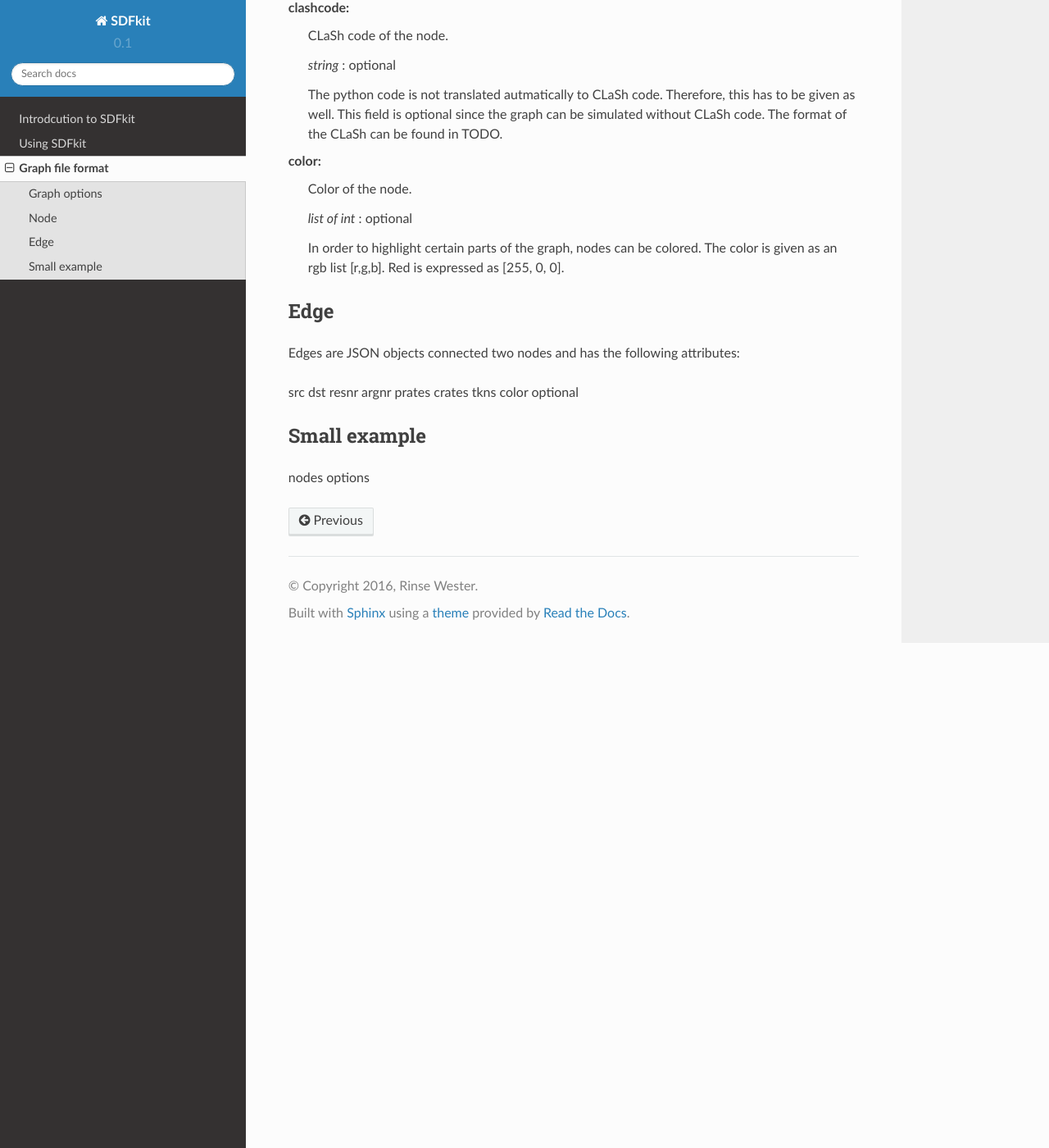
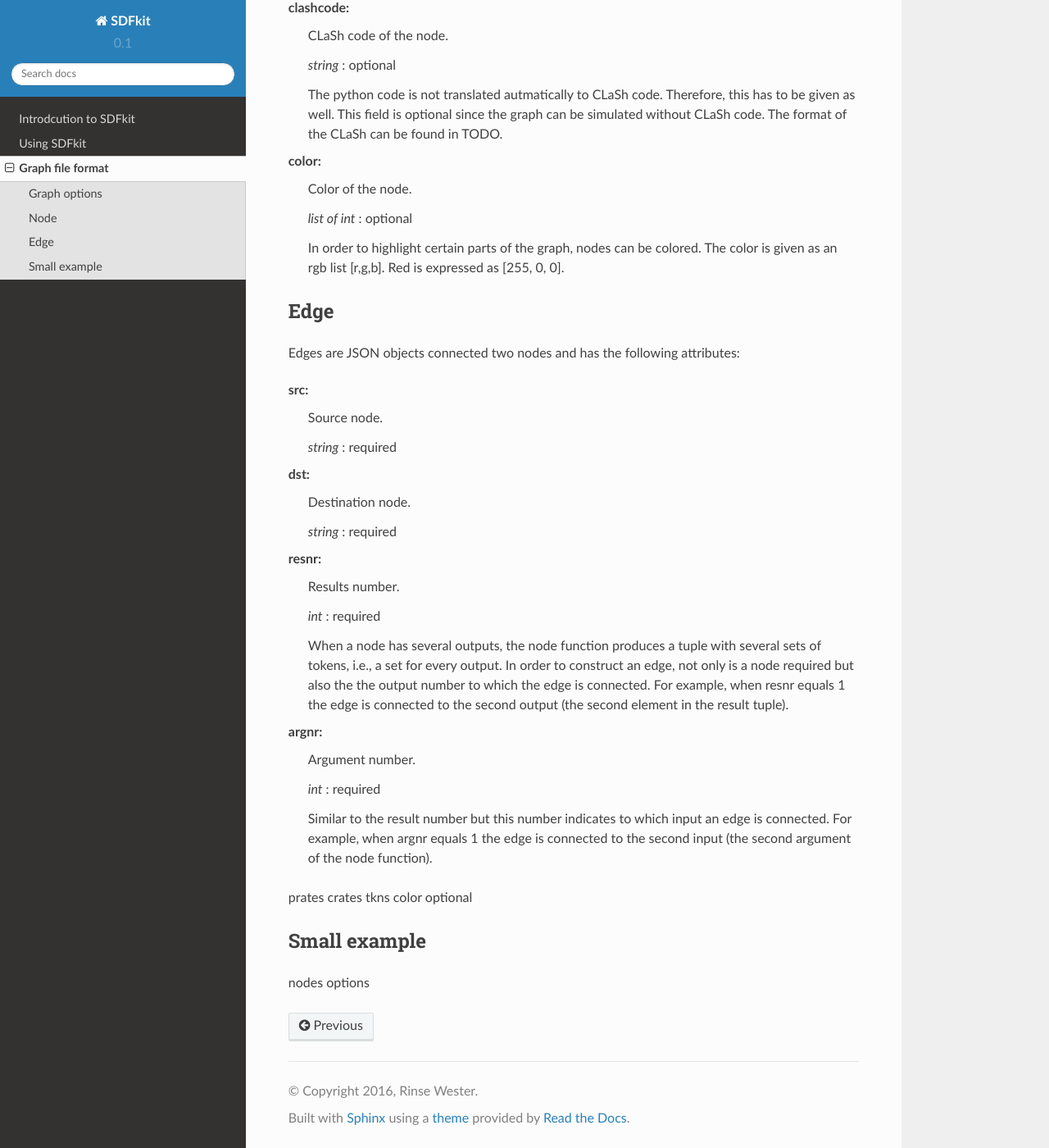
Before and after one commit to rinsewester/SDFkit, a Sphinx documentation site: the page built from docs/fileformat.rst, in a window 1280 px wide and 1400 px high, scrolled down 1580 px. Shown: the whole window at 82% size. Built offline with Sphinx 7.4.7 and the Read the Docs theme 2.0.0, drawn with Linux system fonts in a browser that asks for light colours.

Commit message:
Described the src, dst resnr and argnr attributes of an edge.

```diff
--- a/docs/fileformat.rst
+++ b/docs/fileformat.rst
@@ -98,10 +98,38 @@
 -----
 Edges are JSON objects connected two nodes and has the following attributes:
 
-src
-dst
-resnr
-argnr
+**src**:
+   Source node.
+
+   *string* : required
+
+**dst**:
+   Destination node.
+
+   *string* : required
+
+**resnr**:
+   Results number.
+
+   *int* : required
+
+   When a node has several outputs, the node function produces a tuple
+   with several sets of tokens, i.e., a set for every output. In order to
+   construct an edge, not only is a node required but also the the output
+   number to which the edge is connected. For example, when resnr equals 1
+   the edge is connected to the second output (the second element in the
+   result tuple).
+
+**argnr**:
+   Argument number.
+
+   *int* : required
+
+   Similar to the result number but this number indicates to which input
+   an edge is connected. For example, when argnr equals 1 the edge is
+   connected to the second input (the second argument of the node function).
+
+
 prates
 crates
 tkns
```
